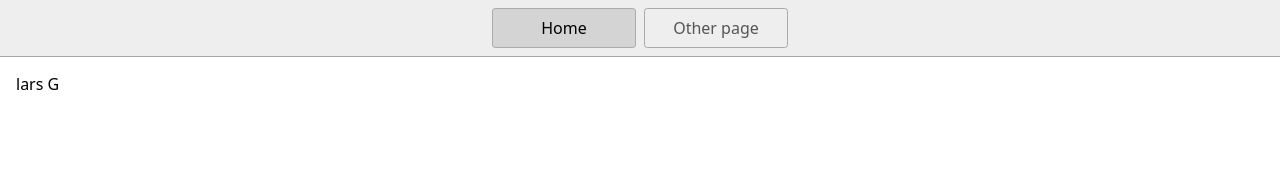
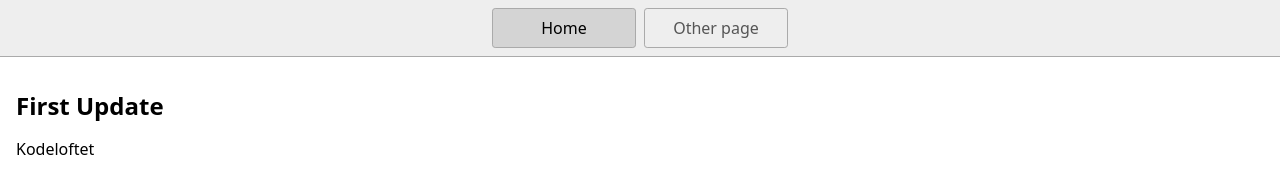
Before and after one commit to LarsGJobloop/kodeloftet-gruppe-8, a website: page index.html in a window 1280 px wide. Drawn offline with Linux system fonts and the light colour scheme.

Commit message:
update page

```diff
--- a/index.html
+++ b/index.html
@@ -19,7 +19,8 @@
     <a href="/page2.html">Other page</a>
   </nav>
   <main>
-    lars G
+    <h1>First Update</h1>
+    <p>Kodeloftet</p>
   </main>
 </body>
 
```
